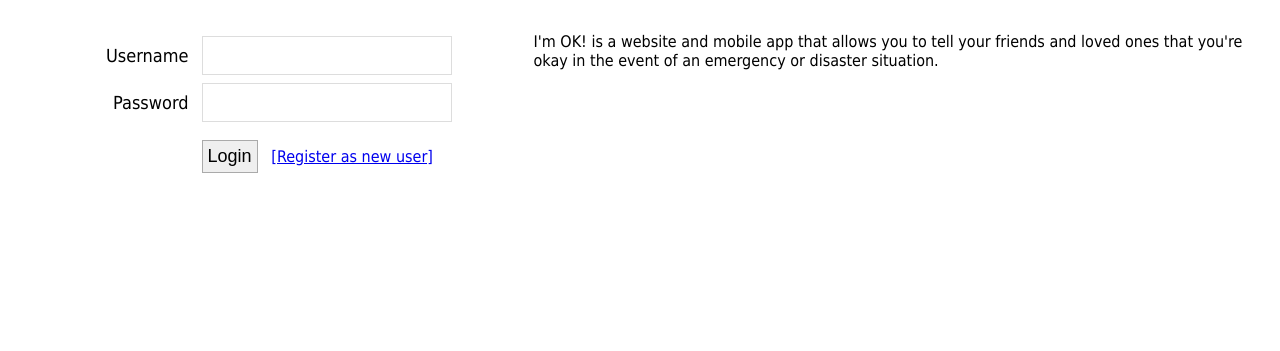
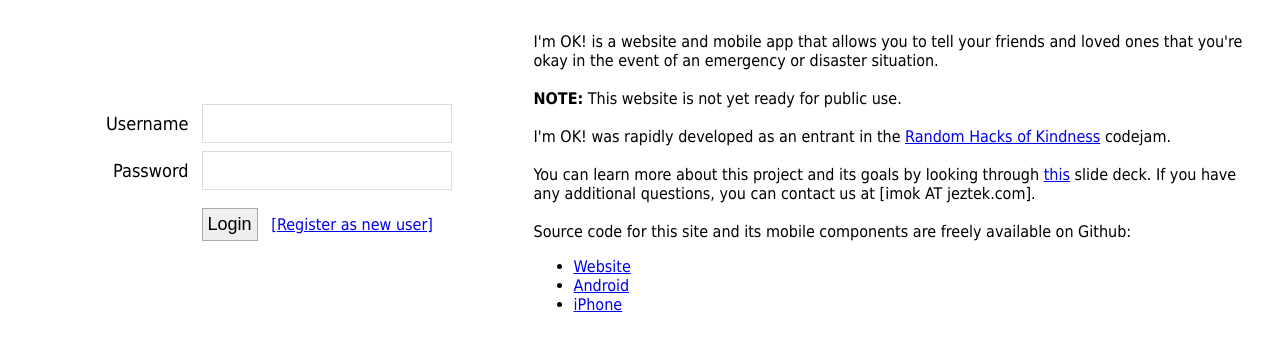
Before and after one commit to jeztek/imok, a Django app: template app/templates/user_login.html in a window 1280 px wide. Shown: the part 134-485 px from the top of the page. Run offline with Django 3.2, Linux system fonts and the light colour scheme; the template is opened without the code that fills it, so the values that code supplies are empty.

Commit message:
updated login page with content

```diff
--- a/app/templates/user_login.html
+++ b/app/templates/user_login.html
@@ -35,6 +35,25 @@
       I'm OK! is a website and mobile app that allows you to tell your
       friends and loved ones that you're okay in the event of an emergency
       or disaster situation.
+      <br /><br />
+      <strong>NOTE:</strong>
+      This website is not yet ready for public use.
+      <br /><br />
+      I'm OK! was rapidly developed as an entrant in the
+      <a href="http://www.rhok.org">Random Hacks of Kindness</a> codejam.
+      <br /><br />
+      You can learn more about this project and its goals by looking through
+      <a href="/static/imok.pdf">this</a> slide deck.  If you have any
+      additional questions, you can contact us at [imok AT jeztek.com].
+      <br /><br />
+      Source code for this site and its mobile components are freely
+      available on Github:
+
+      <ul>
+	<li><a href="http://www.github.com/jeztek/imok">Website</a></li>
+	<li><a href="http://www.github.com/jeztek/imok_android">Android</a></li>
+	<li><a href="http://www.github.com/jeztek/imok_iphone">iPhone</li>
+      </ul>
     </td>
   </tr>
 
```
